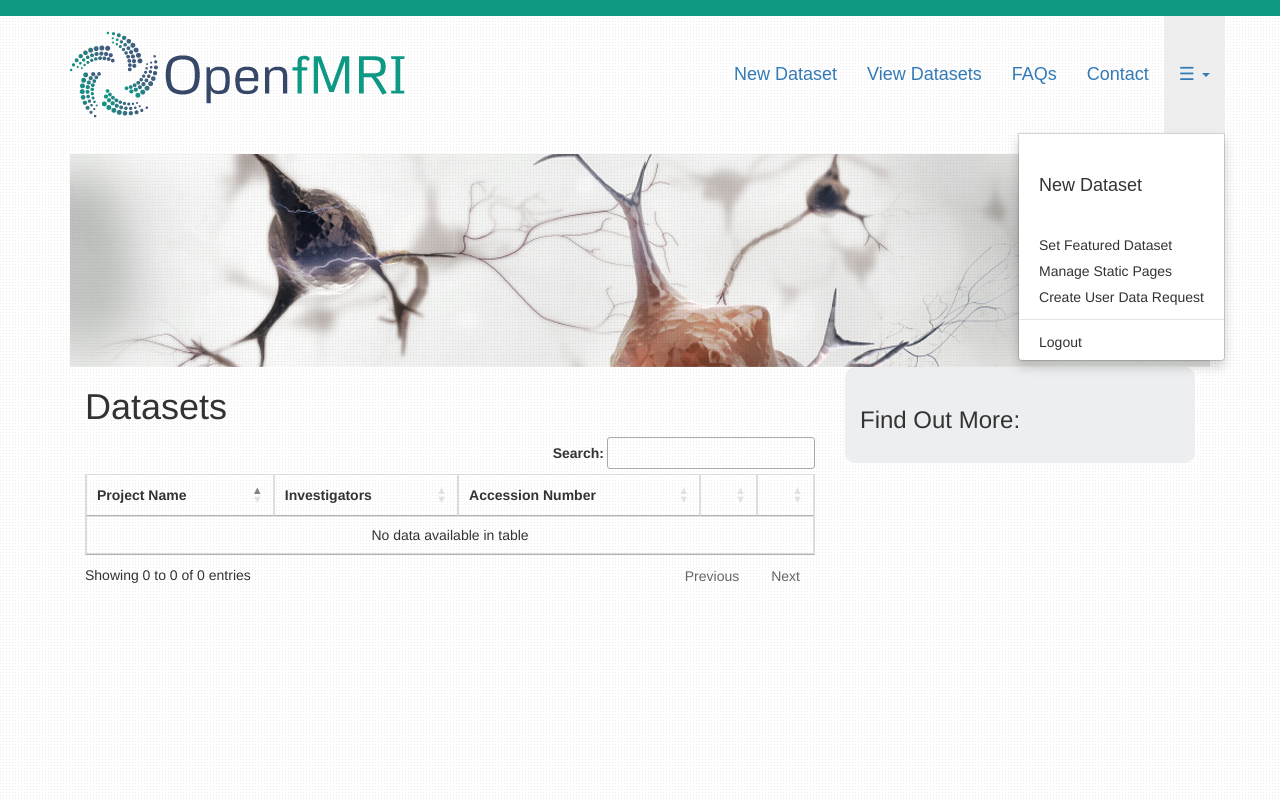
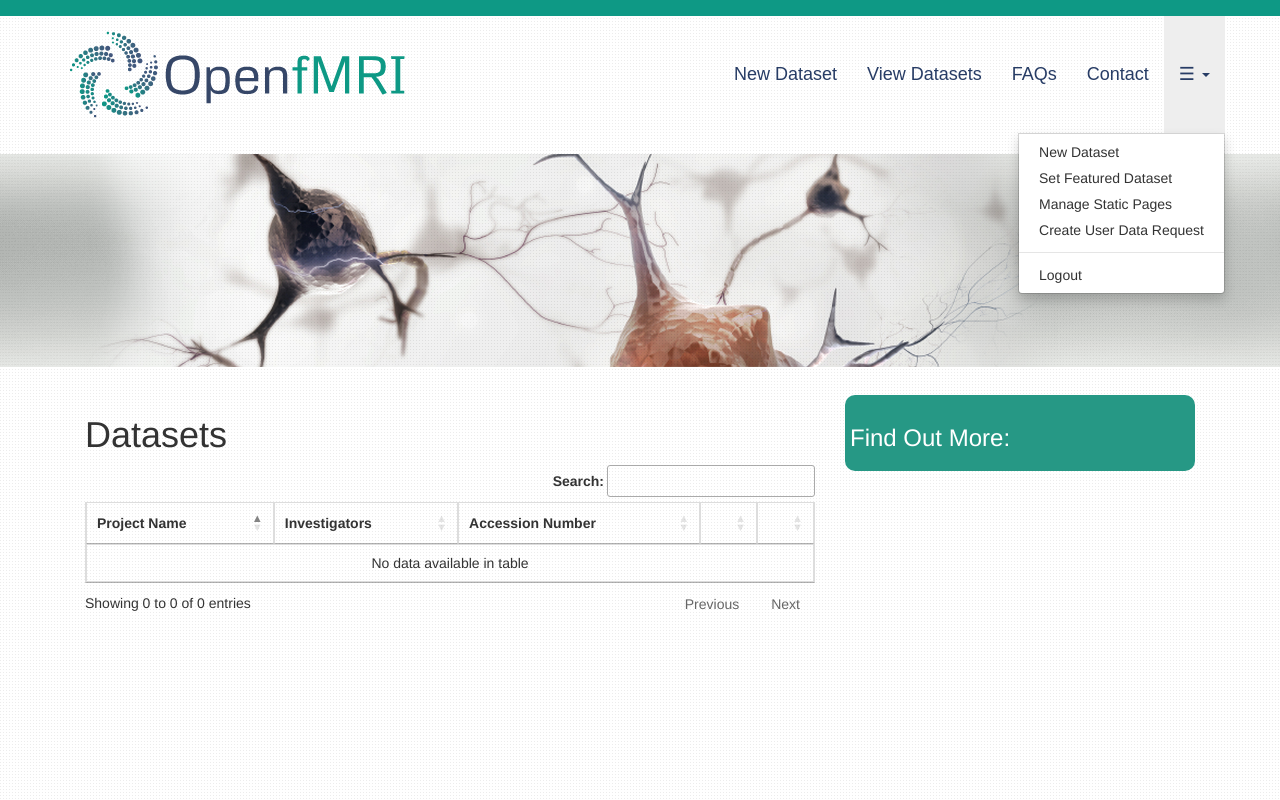
Before and after one commit to poldracklab/open_fmri, a Django app: page / in a window 1280 px wide, after a click that opens the changed part. Run offline with Django 3.2, Linux system fonts and the light colour scheme; the visitor is signed in with stand-in values (Sample User, id 1); data that the repository does not hold is empty; some libraries are stand-ins or nearby versions.

Commit message:
added an index view that will house landing page similar to old site. further styling with the mean green color scheme

```diff
--- a/open_fmri/apps/dataset/views.py
+++ b/open_fmri/apps/dataset/views.py
@@ -6,7 +6,7 @@ from django.core.urlresolvers import reverse, reverse_lazy
 from django.shortcuts import render, get_object_or_404
 from django.utils.crypto import constant_time_compare, salted_hmac
 from django.views.generic import CreateView, DeleteView, DetailView, \
-    ListView, UpdateView
+    ListView, UpdateView, TemplateView
 
 from braces.views import LoginRequiredMixin
 
@@ -190,3 +190,15 @@ class UserCreateDataset(CreateView):
         form.save()
         # Could email the admin back here
         return super(UserDatasetCreate, self).form_valid(form)
+
+class Index(TemplateView):
+    template_name = "index.html"
+
+    def get_context_data(self, **kwargs):
+        context = super(Index, self).get_context_data(**kwargs)
+        context['num_datasets'] = len(Dataset.objects.all())
+        total = 0
+        for x in Dataset.objects.all():
+            total += x.subjects
+        context['num_subjects'] =  total
+        return context
--- a/open_fmri/assets/css/styles.css
+++ b/open_fmri/assets/css/styles.css
@@ -1,20 +1,60 @@
-#container-header {
-    background: rgba(0, 0, 0, 0) url("../images/banner_bg_small.png") repeat-x scroll center;
+#container-bg {
+    background: rgba(0, 0, 0, 0) url("../images/banner_bg_small.png") repeat-x scroll;
+}
+
+#container-bg-front {
+    background: rgba(0, 0, 0, 0) url("../images/banner_bg.png") repeat-x scroll;
+}
+
+#container-content {
+    padding-top: 2em;
+}
+
+#container-right {
+    padding-top: 2em;
 }
 
 #toc li {
-    border-top: 1px solid #000000;
+    border-top: 2px groove #278472;
 }
 
 #toc li a {
-    color: #555555;
     padding-left: 1em;
     padding-top: 1px;
-    padding-bottom 1px;
+    padding-bottom: 1px;
+    color: white;
+    font-size: 16px;
+    font-weight: 400;
+    line-height: 2em;
 }
 
-ol {
-    list-style-type: none;
+.dropdown-item {
+    color: rgba(255, 255, 255, 0.5);
+}
+
+.form-control {
+    height: auto;
+}
+
+.navbar-nav .nav-item {
+    line-height: 87px;
+    font-size: 18px;
+    font-family: sans-serif;
+    color: #273c65;
+    font-weight: 400;
+}
+
+.nav > li > a:hover,
+.nav > li > a:focus {
+    background-color: transparent;
+    color: #983c70
+}
+
+.right-elem {
+    background-color: #269885;
+    padding: 10px 5px;
+    border-radius: 10px;
+    color: white;
 }
 
 a, ol {
@@ -28,18 +68,10 @@ body {
     border-top: 16px solid #0e9985;
 }
 
-.dropdown-item {
-    color: rgba(255, 255, 255, 0.5);
+legend {
+    border-width: 0 0 0;
 }
 
-.navbar-nav .nav-item {
-    line-height: 87px;
-    font-size: 18px;
-    font-family: sans-serif;
+ol {
+    list-style-type: none;
 }
-
-.right-elem {
-    background-color: #ECEEEF;
-    padding: 20px 15px;
-    border-radius: 10px;
-}
--- a/open_fmri/templates/base.html
+++ b/open_fmri/templates/base.html
@@ -43,7 +43,7 @@
                         <span class="caret"></span>
                         </a>
                         <ul class="dropdown-menu dropdown-menu-right">
-                            <li><a class="nav-link nav-item" href="{% url 'dataset_create' %}">New Dataset</a></li>
+                            <li><a class="dropdown-item" href="{% url 'dataset_create' %}">New Dataset</a></li>
                             <li><a class="dropdown-item" href="{% url 'featureddataset_edit' %}">Set Featured Dataset</a></li>
                             <li><a class="dropdown-item" href="/admin/flatpages/flatpage/">Manage Static Pages</a></li>
                             <li><a class="dropdown-item" href="{% url 'user_data_request' %}">Create User Data Request</a></li>
@@ -52,7 +52,7 @@
                         </ul>
                     </li>
                     {% else %}
-                        <a class="nav-link nav-item" href="{% url 'login' %}">Login</a>
+                    <li><a class="nav-link nav-item" href="{% url 'login' %}">Login</a></li>
                     {% endif %}
 
                 </ul>
@@ -60,11 +60,7 @@
         </nav>
     </div>
 
-{% comment %}
-
-
-{% endcomment %}
-
+    <div id="{% block header-background %}container-bg{% endblock %}">
     <div class="container" id="main">
         {% if messages %}
             {% for message in messages %}
@@ -73,7 +69,9 @@
         {% endif %}
 
         <div id="container-header" class="">
-            <img src="{% block header-image %}{% static 'images/banner_about.png' %}{% endblock %}">
+            <img id="header-img" src="{% block header-image %}{% static 'images/banner_about.png' %}{% endblock %}">
+            {% block header %}
+            {% endblock %}
         </div>
 
         <div id="container-content" class="col-md-8">
@@ -84,7 +82,7 @@
 
         <div id="container-right" class="col-md-4">
             <div id="toc" class="right-elem">
-                <h3>Find Out More:</h3>
+                <h3 class="block-title">Find Out More:</h3>
                 <ol>
                 {% for page in flatpages %}
                     <li><a href="{{ page.url }}">{{ page.title }} ‣</a></li>
@@ -105,6 +103,7 @@
         </div>
 
     </div> <!-- /container -->
+    <div>
 
 
     {% block javascript %}
--- a/open_fmri/templates/dataset/dataset_list.html
+++ b/open_fmri/templates/dataset/dataset_list.html
@@ -63,6 +63,7 @@ $(document).ready(function() {
             "visible": false
         }],
         "bLengthChange": false,
+        "fixedHeader": true,
         "pageLength": 25,
         });
 });
--- /dev/null
+++ b/open_fmri/templates/index.html
@@ -0,0 +1,5 @@
+{% extends 'base.html' %}
+{% load staticfiles %}
+
+{% block content %}
+{% endblock %}
--- a/open_fmri/urls.py
+++ b/open_fmri/urls.py
@@ -3,10 +3,11 @@ from django.conf.urls import patterns, include, url
 from django.conf.urls.static import static
 from django.contrib import admin
 from django.contrib.flatpages import views
+from django.views.generic import TemplateView
 
 import contact.urls
 import dataset.urls
-from dataset.views import DatasetList
+from dataset.views import DatasetList, Index
 
 urlpatterns = patterns('',
     url(r'^login/$', 'django.contrib.auth.views.login', name='login'),
@@ -15,5 +16,6 @@ urlpatterns = patterns('',
     url(r'^dataset/', include(dataset.urls)),
     url(r'^contact/', include('contact.urls')),
     url(r'^$', DatasetList.as_view()),
+    url(r'^/front/$', Index.as_view(), name='index'),
     url(r'^(?P<url>.*/)$', views.flatpage),
 ) + static(settings.MEDIA_URL, document_root=settings.MEDIA_ROOT)
```
